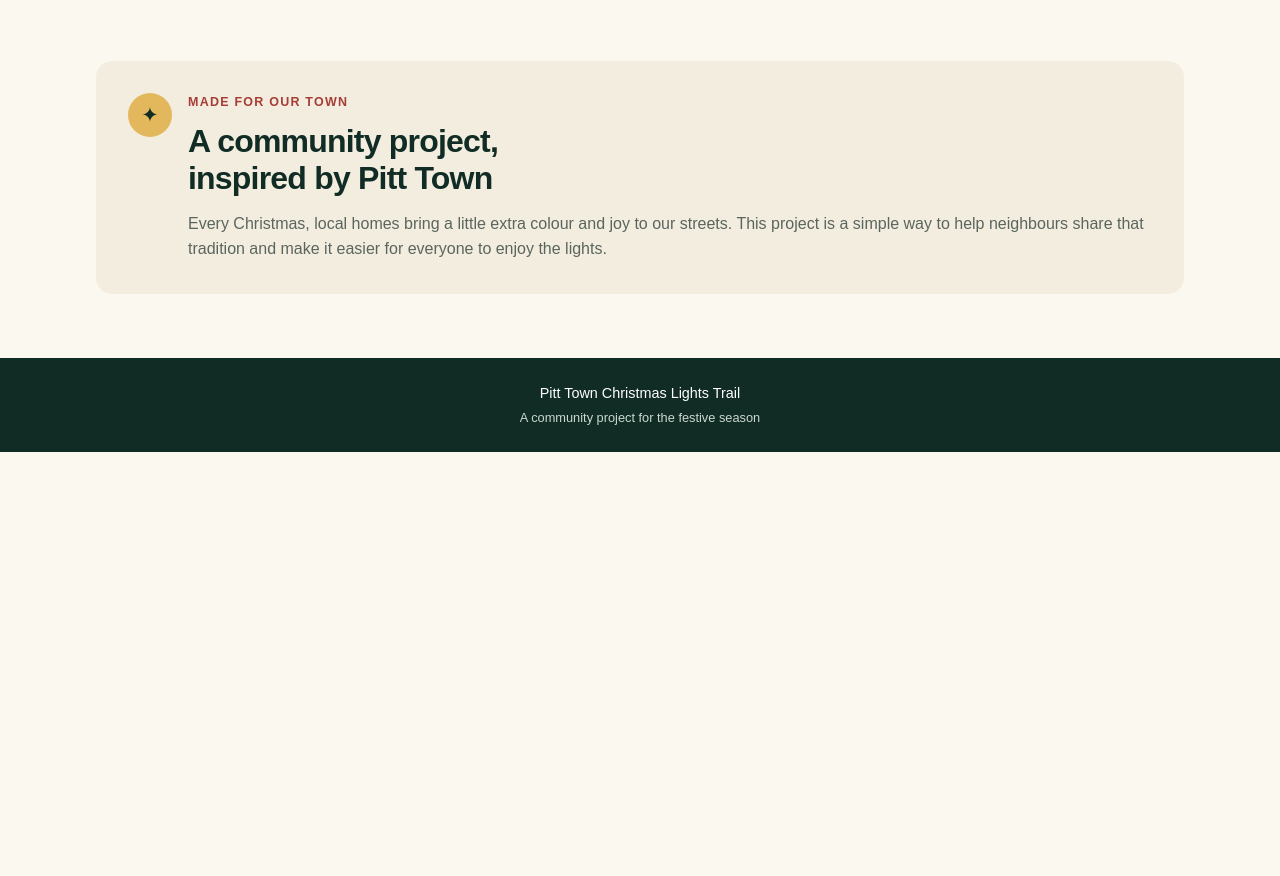
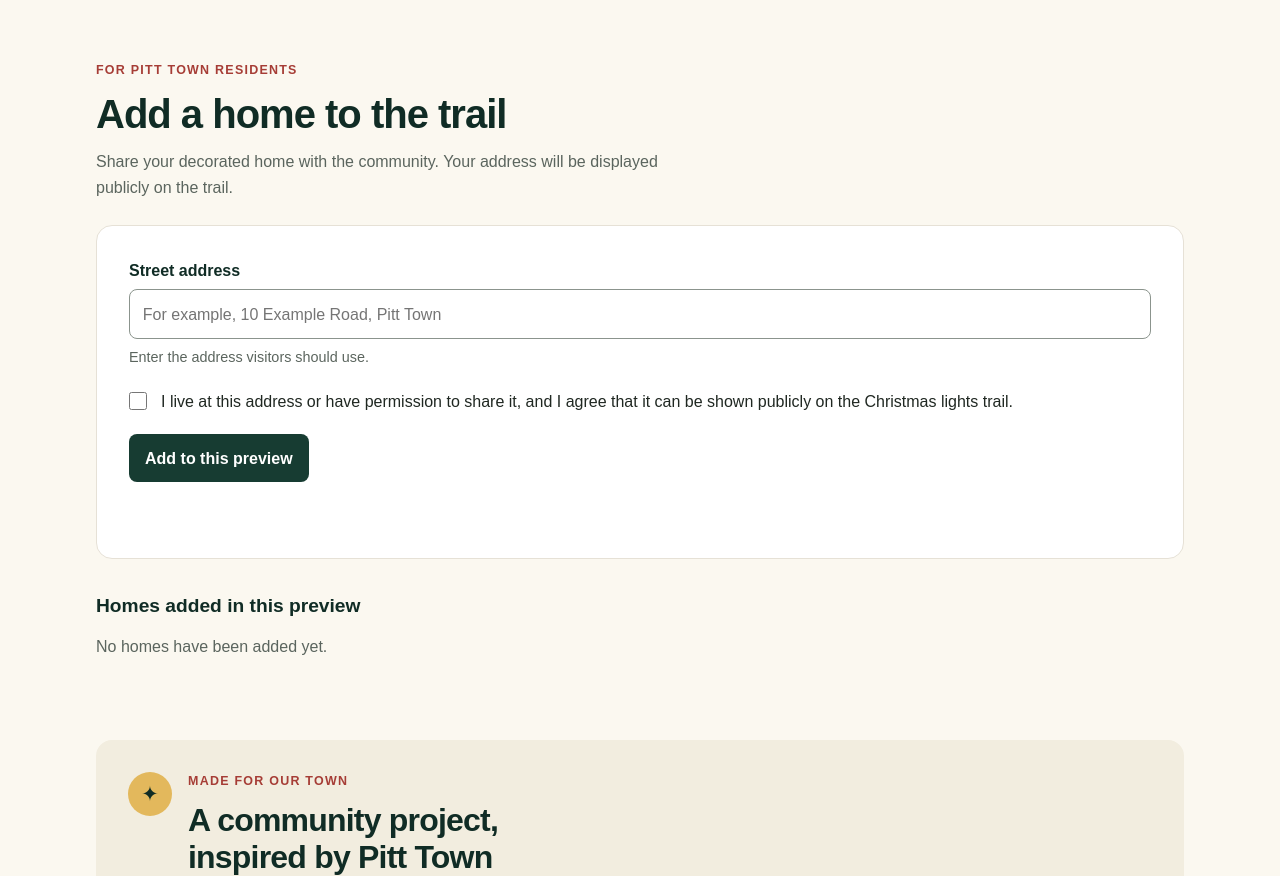
Before and after one commit to hayleysparkl1/Pitt-Town-Christmas-Lights, a plain HTML site: page index.html in a window 1280 px wide. Shown: the part 1092-1968 px from the top of the page. Before the commit the page ends 1544 px from the top, so only its background shows below. Drawn offline with Linux system fonts and the light colour scheme.

Commit message:
Add address submission preview

```diff
--- a/index.html
+++ b/index.html
@@ -9,6 +9,7 @@
     >
     <title>Pitt Town Christmas Lights Trail</title>
     <link rel="stylesheet" href="styles.css">
+    <script src="script.js" defer></script>
   </head>
 
   <body>
@@ -80,6 +81,57 @@
         </div>
       </section>
 
+      <section class="submission-section" aria-labelledby="submission-title">
+        <div class="section-heading">
+            <p class="eyebrow">For Pitt Town residents</p>
+            <h2 id="submission-title">Add a home to the trail</h2>
+            <p>
+            Share your decorated home with the community. Your address will be
+            displayed publicly on the trail.
+            </p>
+        </div>
+
+        <form id="submission-form" class="submission-form">
+            <div class="form-field">
+            <label for="house-address">Street address</label>
+            <input
+                id="house-address"
+                name="address"
+                type="text"
+                autocomplete="street-address"
+                maxlength="120"
+                placeholder="For example, 10 Example Road, Pitt Town"
+                required
+            >
+            <p class="field-hint">Enter the address visitors should use.</p>
+            </div>
+
+            <label class="consent-field" for="address-consent">
+            <input
+                id="address-consent"
+                name="consent"
+                type="checkbox"
+                required
+            >
+            <span>
+                I live at this address or have permission to share it, and I agree
+                that it can be shown publicly on the Christmas lights trail.
+            </span>
+            </label>
+
+            <button class="submit-button" type="submit">Add to this preview</button>
+            <p id="form-message" class="form-message" role="status" aria-live="polite"></p>
+        </form>
+
+        <div class="preview-list" aria-labelledby="preview-title">
+            <h3 id="preview-title">Homes added in this preview</h3>
+            <p id="empty-message" class="empty-message">
+            No homes have been added yet.
+            </p>
+            <ul id="house-list" class="house-list"></ul>
+        </div>
+        </section>
+
       <section class="about" id="about" aria-labelledby="about-title">
         <div class="about-mark" aria-hidden="true">✦</div>
         <div>
--- /dev/null
+++ b/script.js
@@ -0,0 +1,49 @@
+const submissionForm = document.querySelector("#submission-form");
+const addressInput = document.querySelector("#house-address");
+const consentInput = document.querySelector("#address-consent");
+const formMessage = document.querySelector("#form-message");
+const houseList = document.querySelector("#house-list");
+const emptyMessage = document.querySelector("#empty-message");
+
+const previewAddresses = [];
+
+function renderAddresses() {
+  houseList.replaceChildren();
+
+  for (const address of previewAddresses) {
+    const listItem = document.createElement("li");
+    listItem.textContent = address;
+    houseList.append(listItem);
+  }
+
+  emptyMessage.hidden = previewAddresses.length > 0;
+}
+
+submissionForm.addEventListener("submit", (event) => {
+  event.preventDefault();
+
+  const address = addressInput.value.trim();
+
+  if (!address) {
+    formMessage.textContent = "Enter a street address.";
+    addressInput.focus();
+    return;
+  }
+
+  if (!consentInput.checked) {
+    formMessage.textContent = "Please agree before adding this address.";
+    consentInput.focus();
+    return;
+  }
+
+  previewAddresses.push(address);
+  renderAddresses();
+
+  formMessage.textContent =
+    "Address added to this preview. It will disappear when the page is refreshed.";
+
+  submissionForm.reset();
+  addressInput.focus();
+});
+
+renderAddresses();
--- a/styles.css
+++ b/styles.css
@@ -320,6 +320,128 @@ h1 {
   font-size: 0.8rem;
 }
 
+.submission-section {
+  margin: 0 0 4rem;
+}
+
+.submission-section .section-heading > p:last-child {
+  margin: 0.75rem 0 0;
+  color: var(--muted);
+}
+
+.submission-form {
+  display: grid;
+  gap: 1.25rem;
+  margin-top: 1.5rem;
+  padding: clamp(1.25rem, 4vw, 2rem);
+  border: 1px solid var(--border);
+  border-radius: 1rem;
+  background: var(--paper);
+}
+
+.form-field {
+  display: grid;
+  gap: 0.4rem;
+}
+
+.form-field label {
+  color: var(--forest-dark);
+  font-weight: 700;
+}
+
+.form-field input {
+  width: 100%;
+  min-height: 3rem;
+  padding: 0.7rem 0.8rem;
+  border: 1px solid #8b948d;
+  border-radius: 0.5rem;
+  background: var(--paper);
+  color: var(--ink);
+  font: inherit;
+}
+
+.form-field input:focus-visible,
+.consent-field input:focus-visible,
+.submit-button:focus-visible {
+  outline: 3px solid var(--gold);
+  outline-offset: 3px;
+}
+
+.field-hint {
+  margin: 0;
+  color: var(--muted);
+  font-size: 0.9rem;
+}
+
+.consent-field {
+  display: grid;
+  grid-template-columns: 1.25rem 1fr;
+  gap: 0.75rem;
+  align-items: start;
+  color: var(--ink);
+}
+
+.consent-field input {
+  width: 1.15rem;
+  height: 1.15rem;
+  margin: 0.2rem 0 0;
+  accent-color: var(--forest);
+}
+
+.submit-button {
+  justify-self: start;
+  min-height: 2.9rem;
+  padding: 0.7rem 1rem;
+  border: 0;
+  border-radius: 0.5rem;
+  background: var(--forest);
+  color: var(--paper);
+  font: inherit;
+  font-weight: 700;
+  cursor: pointer;
+}
+
+.submit-button:hover {
+  background: var(--forest-dark);
+}
+
+.form-message {
+  min-height: 1.5rem;
+  margin: 0;
+  color: var(--forest-dark);
+  font-weight: 700;
+}
+
+.preview-list {
+  margin-top: 2rem;
+}
+
+.preview-list h3 {
+  margin-bottom: 0.75rem;
+  color: var(--forest-dark);
+  font-size: 1.2rem;
+}
+
+.empty-message {
+  color: var(--muted);
+}
+
+.house-list {
+  display: grid;
+  gap: 0.75rem;
+  margin: 0;
+  padding: 0;
+  list-style: none;
+}
+
+.house-list li {
+  padding: 1rem;
+  border: 1px solid var(--border);
+  border-radius: 0.75rem;
+  background: var(--paper);
+  overflow-wrap: anywhere;
+}
+
 @media (min-width: 700px) {
   .steps {
     grid-template-columns: repeat(3, minmax(0, 1fr));
```
